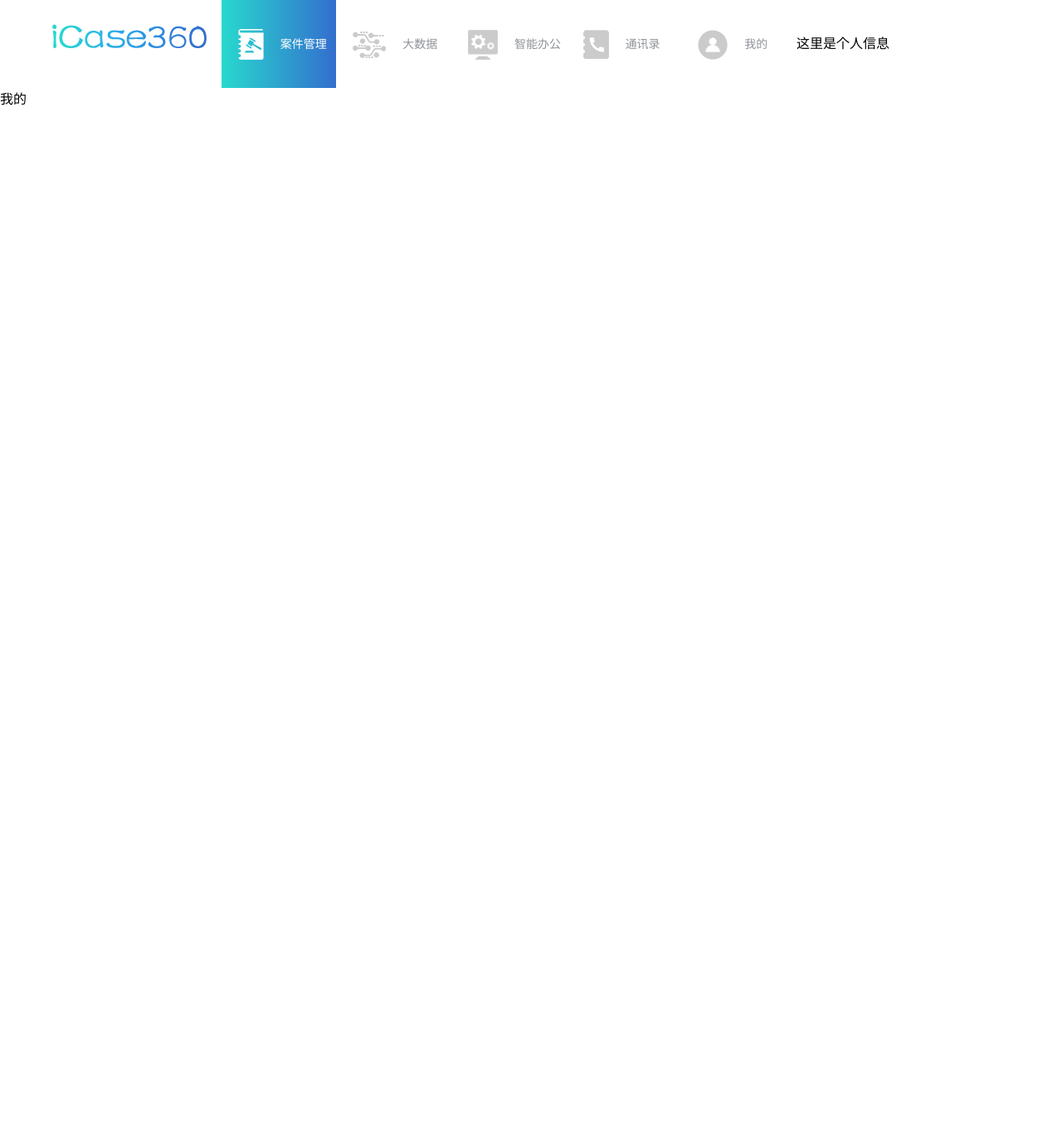
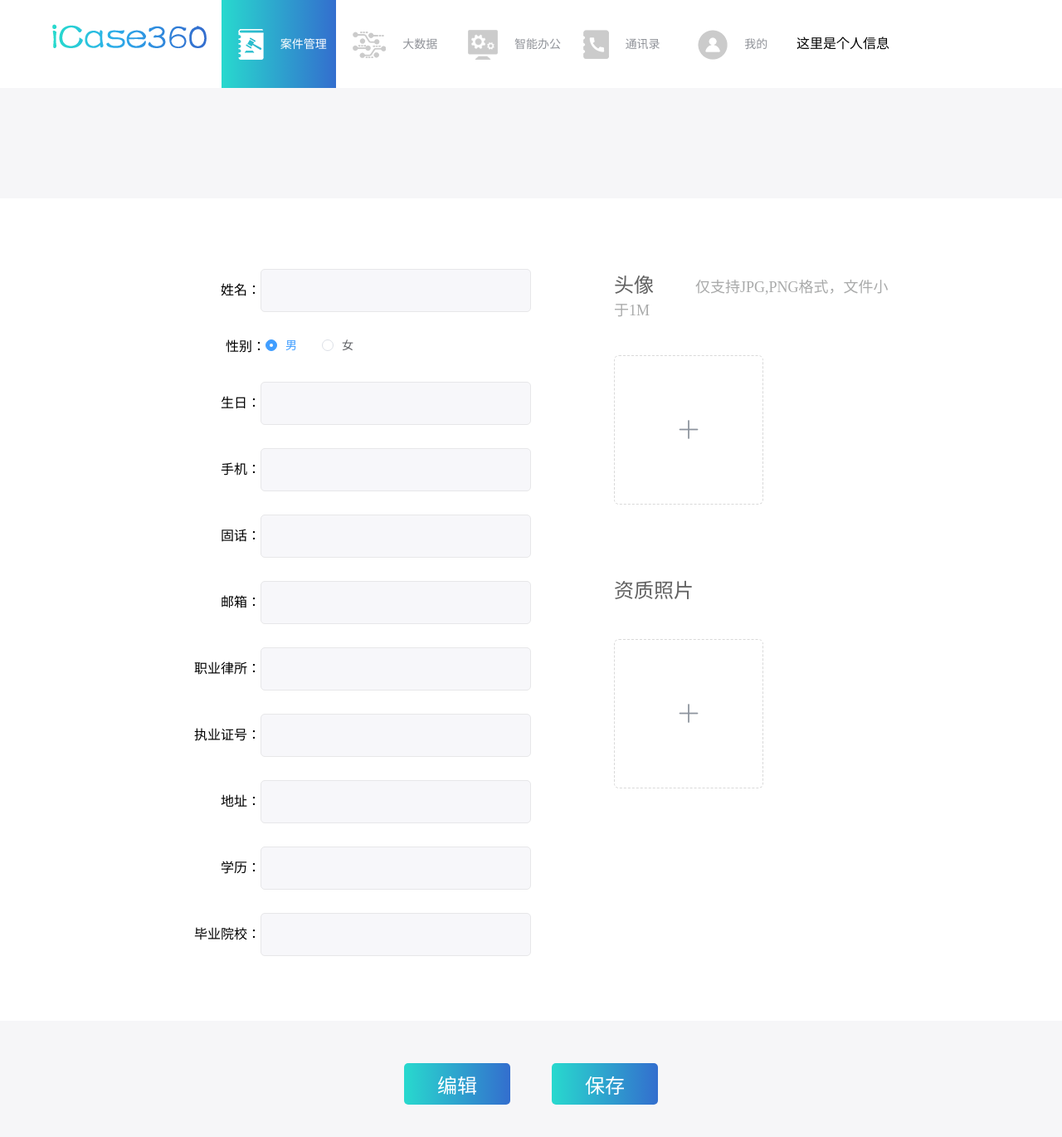
Before and after one commit to fairysd/caseAdmin, a Vue app: page /#/case/user in a window 1280 px wide. Shown: the top 1370 px of the page at 83% size. Before the commit the page ends 800 px from the top, so only its background shows below. Built offline with nearby package versions, Linux system fonts and the light colour scheme.

Commit message:
user
html css

```diff
--- a/src/views/User.vue
+++ b/src/views/User.vue
@@ -1,7 +1,86 @@
 <template>
-  <div class="user">
-    <el-row>
-      我的
+  <div id="user" class="user">
+     <el-row class="body-head">
+      <el-col :span="24" >
+      </el-col>
+    </el-row>
+     <el-row class="user-info">
+      <el-col :span="12" class="info-form">
+        <div class="inline-row">
+          <label for="">姓名：</label><input type="text">
+        </div>
+        <div class="inline-row">
+           <label for="">性别：</label>
+          <div class="sexy">
+            <el-radio v-model="radio" label="1">男</el-radio>
+          <el-radio v-model="radio" label="2">女</el-radio>
+          </div>
+        </div>
+        <div class="inline-row">
+          <label for="">生日：</label><input type="text">
+        </div>
+        <div class="inline-row">
+          <label for="">手机：</label><input type="text">
+        </div>
+        <div class="inline-row">
+          <label for="">固话：</label><input type="text">
+        </div>
+        <div class="inline-row">
+          <label for="">邮箱：</label><input type="text">
+        </div>
+        <div class="inline-row">
+          <label for="">职业律所：</label><input type="text">
+        </div>
+        <div class="inline-row">
+          <label for="">执业证号：</label><input type="text">
+        </div>
+        <div class="inline-row">
+          <label for="">地址：</label><input type="text">
+        </div>
+        <div class="inline-row">
+          <label for="">学历：</label><input type="text">
+        </div>
+        <div class="inline-row">
+          <label for="">毕业院校：</label><input type="text">
+        </div>
+      </el-col>
+      <el-col :span="12" class="info-pic">
+        <el-row>
+          <el-col :span="24" >
+            <label>头像</label><span>仅支持JPG,PNG格式，文件小于1M</span>
+            <el-upload
+              class="avatar-uploader"
+              action=""
+              :show-file-list="false"
+              :on-success="handleAvatarSuccess"
+              :before-upload="beforeAvatarUpload">
+              <img v-if="imageUrl" :src="imageUrl" class="avatar">
+              <i v-else class="el-icon-plus avatar-uploader-icon"></i>
+            </el-upload>
+          </el-col>
+        </el-row>
+        <el-row>
+          <el-col :span="24" >
+            <label>资质照片</label>
+   <el-upload
+              class="avatar-uploader"
+              action=""
+              :show-file-list="false"
+              :on-success="handleAvatarSuccess"
+              :before-upload="beforeAvatarUpload">
+              <img v-if="imageUrl" :src="imageUrl" class="avatar">
+              <i v-else class="el-icon-plus avatar-uploader-icon"></i>
+            </el-upload>
+
+          </el-col>
+        </el-row>
+      </el-col>
+    </el-row>
+    <el-row class="body-footer">
+      <el-col :span="24" >
+        <button>编辑</button>
+        <button>保存</button>
+      </el-col>
     </el-row>
   </div>
 </template>
@@ -10,8 +89,150 @@
 
 export default {
   name: "user",
-  components: {
+  components: {},
+  data() {
+    return {
+      radio: "1",
+      imageUrl: "",
+      fileList2: [
+        {
+          name: "food.jpeg",
+          url:
+            "https://fuss10.elemecdn.com/3/63/4e7f3a15429bfda99bce42a18cdd1jpeg.jpeg?imageMogr2/thumbnail/360x360/format/webp/quality/100"
+        }
+      ]
+    };
+  },
+  methods: {
+    handleAvatarSuccess(res, file) {
+      this.imageUrl = URL.createObjectURL(file.raw);
+    },
+    beforeAvatarUpload(file) {
+      const isJPG = file.type === "image/jpeg";
+      const isLt2M = file.size / 1024 / 1024 < 2;
 
+      if (!isJPG) {
+        this.$message.error("上传头像图片只能是 JPG 格式!");
+      }
+      if (!isLt2M) {
+        this.$message.error("上传头像图片大小不能超过 2MB!");
+      }
+      return isJPG && isLt2M;
+    },
+    handleRemove(file, fileList) {
+      console.log(file, fileList);
+    },
+    handlePreview(file) {
+      console.log(file);
+    }
   }
 };
 </script>
+<style lang="less">
+#user {
+  .body-head {
+    height: 133px;
+    background-color: #f6f6f8;
+  }
+  .body-footer {
+    height: 160px;
+    background-color: #f6f6f8;
+    text-align: center;
+    padding-top: 4%;
+     button {
+        width:10%;
+        height: 50px;
+        border: none;
+        border-radius: 5px;
+        display: inline-block;
+        vertical-align: top;
+        color: #fff;
+        font-size: 24px;
+      background: linear-gradient(
+        to right,
+        rgb(40, 217, 206),
+        rgb(51, 110, 206)
+      );
+      }
+      button:nth-child(1){
+        margin-right: 50px;
+      }
+  }
+  .user-info {
+    text-align: right;
+    margin-top: 85px;
+    margin-bottom: 50px;
+    input {
+      background-color: #f7f7fa;
+      border: 1px solid #e7e7e9;
+      border-radius: 5px;
+    }
+    .inline-row {
+      margin-bottom: 28px;
+    }
+    .info-form {
+      input {
+        width: 50%;
+        height: 48px;
+      }
+      .sexy {
+        display: inline-block;
+        width: 50%;
+        height: 25px;
+        vertical-align: middle;
+        text-align: left;
+      }
+    }
+    .info-pic {
+      text-align: left;
+      padding-left: 100px;
+      padding-right: 15%;
+      label{
+        font-size: 24px;
+        color: #626262;
+        padding-right: 50px;
+      }
+      span{
+         font-size: 18px;
+        color: #a9aaaa;
+      }
+      .upload-q span{
+        color: #fff;
+        font-size: 16px;
+      }
+      .avatar-uploader{
+        margin-top: 43px;
+        margin-bottom: 80px;
+      }
+      .upload-qua{
+         margin-top: 43px;
+      }
+    }
+  }
+  //touxiang
+  .avatar-uploader .el-upload {
+    border: 1px dashed #d9d9d9;
+    border-radius: 6px;
+    cursor: pointer;
+    position: relative;
+    overflow: hidden;
+  }
+  .avatar-uploader .el-upload:hover {
+    border-color: #409eff;
+  }
+  .avatar-uploader-icon {
+    font-size: 28px;
+    color: #8c939d;
+    width: 178px;
+    height: 178px;
+    line-height: 178px;
+    text-align: center;
+  }
+  .avatar {
+    width: 178px;
+    height: 178px;
+    display: block;
+  }
+  //end
+}
+</style>
```
